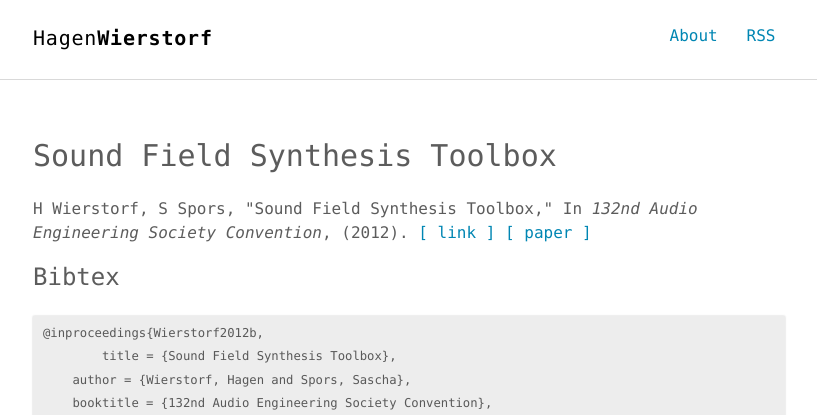
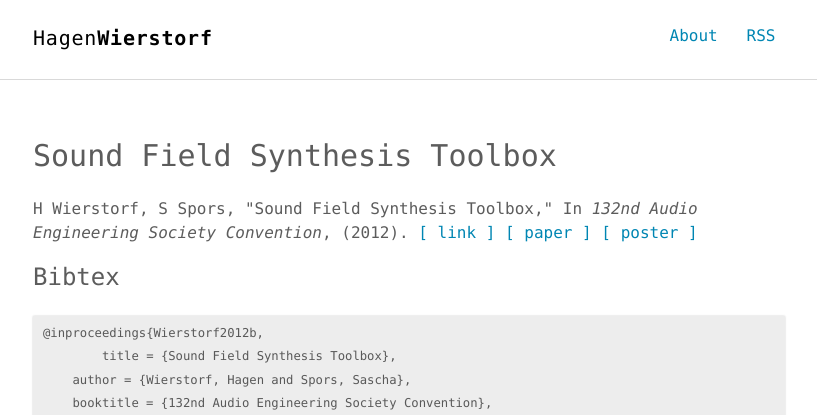
Before and after one commit to hagenw/hagenw.github.io, a Jekyll site: the page built from _posts/2012-04-26-sound-field-synthesis-toolbox.md, in a window 1280 px wide. Shown: the top 415 px of the page, without its empty margins (231-1048 px from the left). Built offline with Jekyll 4.4.1, drawn with Linux system fonts in a browser that asks for light colours; Markdown is read by kramdown in place of the engine named in the settings.

Commit message:
Update layout to work with posters and ebriefs

```diff
--- a/_layouts/post.html
+++ b/_layouts/post.html
@@ -17,10 +17,12 @@ layout: default
         {% if page.journal %}{{ page.journal }}{% if page.volume %} <strong>{{ page.volume }}</strong>{% endif %}, {% endif %}
         {% if page.pages %}p. {{ page.pages }} {% endif %}
         {% if page.papernumber %}Paper {{ page.papernumber }}{% endif %}
+        {% if page.ebrief %}eBrief {{ page.ebriefnumber }}{% endif %}
         {% if page.year %}({{ page.year }}).{% endif %}
         {% if page.url %} <a href="{{ page.url }}">[ link ]</a> {% endif %}
         {% if page.paper %} <a href="{{ site.url }}/{{ page.paper }}">[ paper ]</a> {% endif %}
         {% if page.presentation %} <a href="{{ site.url }}/{{ page.presentation }}">[ presentation ]</a> {% endif %}
+        {% if page.poster %} <a href="{{ site.url }}/{{ page.poster }}">[ poster ]</a> {% endif %}
     </p>
     {{ content }}
     {% include post-share.html %}
--- a/_posts/2012-04-26-sound-field-synthesis-toolbox.md
+++ b/_posts/2012-04-26-sound-field-synthesis-toolbox.md
@@ -6,7 +6,7 @@ author: "H Wierstorf, S Spors"
 title: "Sound Field Synthesis Toolbox"
 proceedings: "132nd Audio Engineering Society Convention"
 short: "AES"
-ebrief: "50"
+ebriefnumber: "50"
 year: "2012"
 url: "http://www.aes.org/e-lib/browse.cfm?elib=16605"
 paper: "wierstorf_and_spors-2012-sound_field_synthesis_toolbox.pdf"
```
